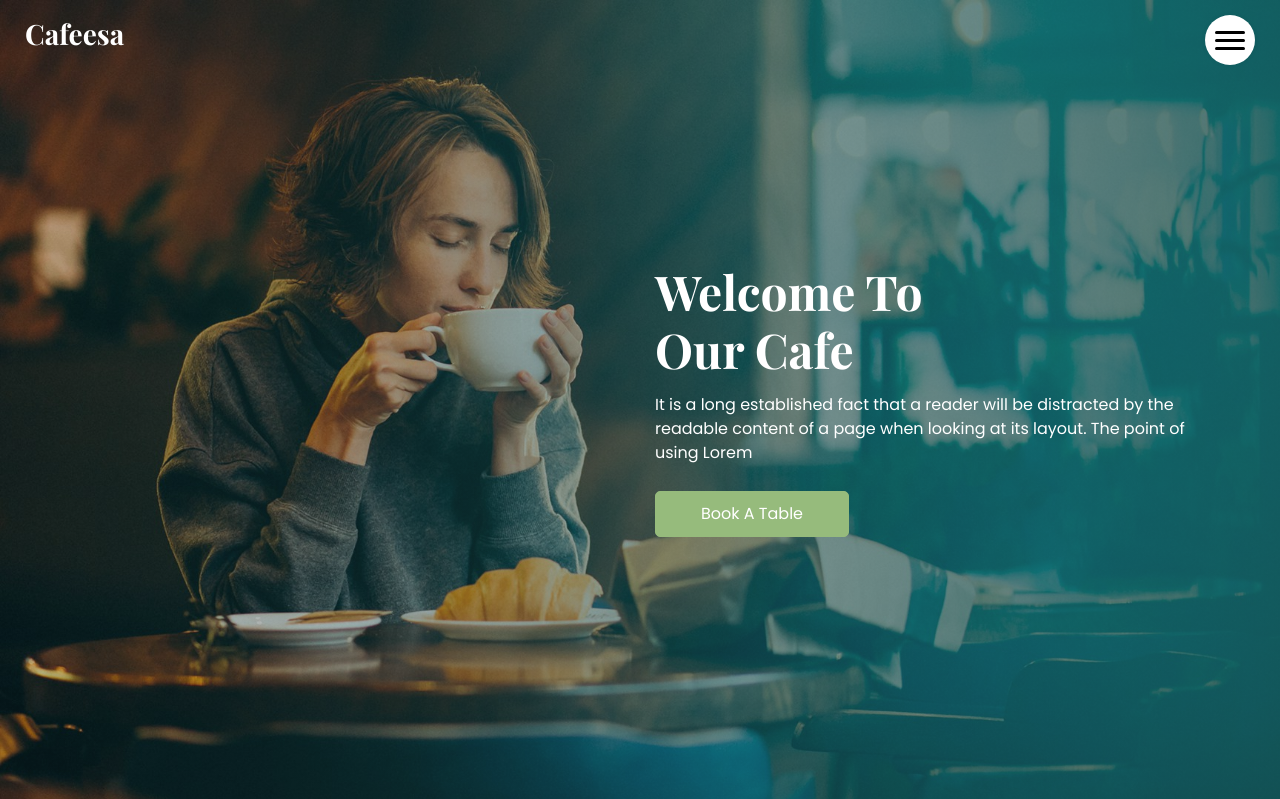
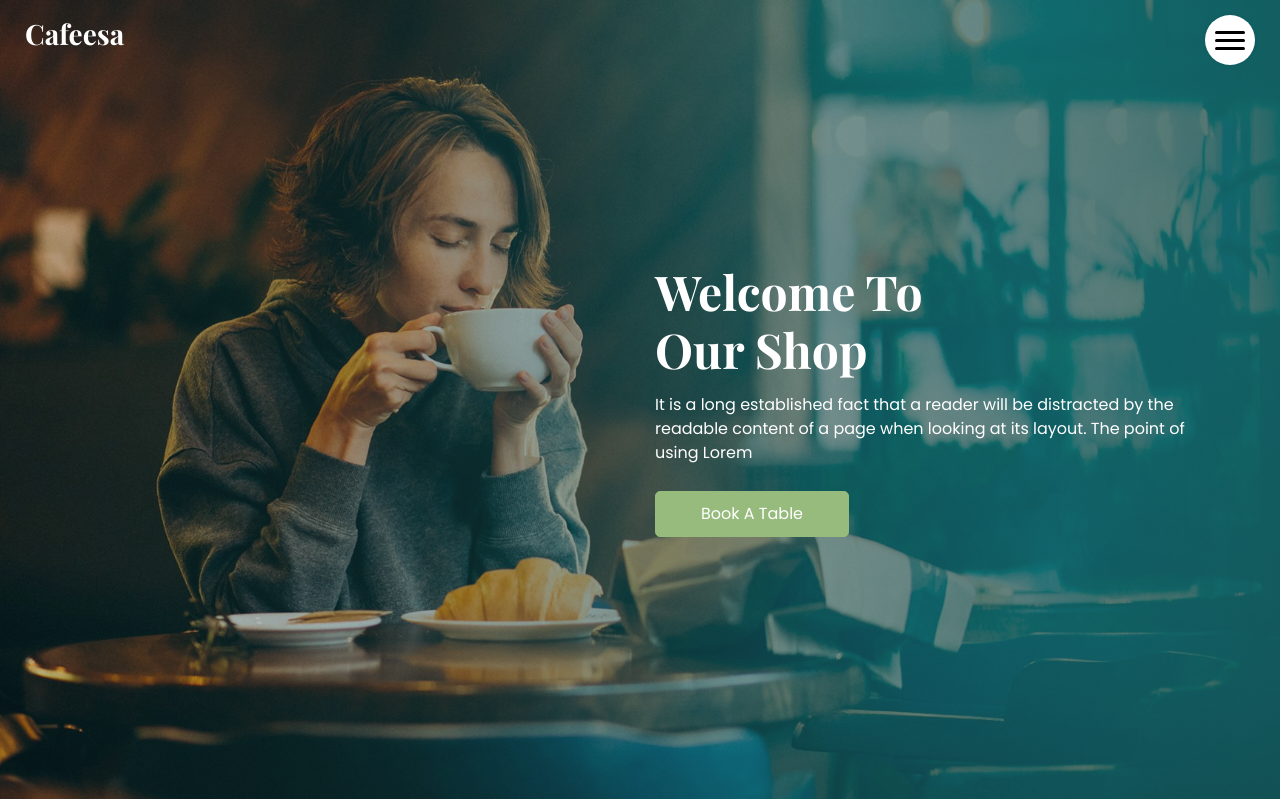
Before and after one commit to haiderasif/DjangoProject, a Django app: page / in a window 1280 px wide. Shown: the top 799 px of the page. Run offline with Django 3.2, Linux system fonts and the light colour scheme; some libraries are stand-ins or nearby versions.

Commit message:
Changed to index file

```diff
--- a/templates/index.html
+++ b/templates/index.html
@@ -73,7 +73,7 @@
         <div class="detail-box">
           <h1>
             Welcome To <br>
-            Our Cafe
+            Our Shop
           </h1>
           <p>
             It is a long established fact that a reader will be distracted by the readable content of a page when
```
